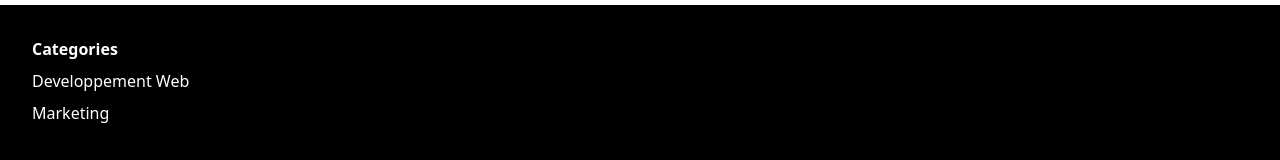
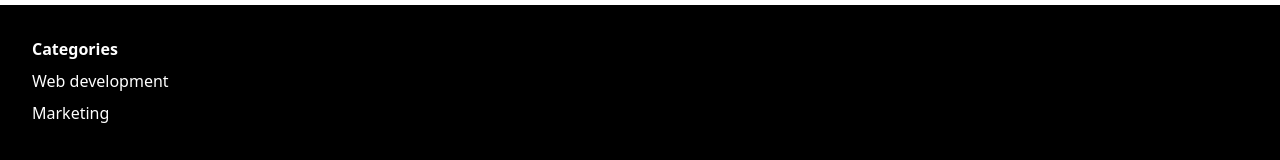
Before and after one commit to Naimoudine/e-learning-app, a React (Vite) app in the folder client/: page /courses in a window 1280 px wide. Shown: the part 579-739 px from the top of the page. Built offline with nearby package versions, Linux system fonts and the light colour scheme; no server answers.

Commit message:
wip fix courses search

```diff
--- a/client/src/components/NavModal.jsx
+++ b/client/src/components/NavModal.jsx
@@ -36,7 +36,7 @@ export default function NavModal({ showNavModal, setShowNavModal }) {
           <li>
             <NavLink
               className="nav-link"
-              to="/courses?q=developpement web"
+              to="/courses?q=web development"
               onClick={() => setShowNavModal(false)}
             >
               Developpement Web
--- a/client/src/components/footer/Footer.jsx
+++ b/client/src/components/footer/Footer.jsx
@@ -7,8 +7,8 @@ function Footer() {
         <ul className="flex flex-col gap-2 py-4 md:py-0">
           <li className="font-semibold">Categories</li>
           <li>
-            <Link className="nav-link" to="/courses?q=developpement web">
-              Developpement Web
+            <Link className="nav-link" to="/courses?q=web development">
+              Web development
             </Link>
           </li>
           <li>
--- a/client/src/components/header/Navbar.jsx
+++ b/client/src/components/header/Navbar.jsx
@@ -34,7 +34,7 @@ export default function Navbar({ setShowNavModal }) {
             className="p-1 bg-transparent"
           >
             <option value="">Categories</option>
-            <option value="developpement web">developpement web</option>
+            <option value="web development">web development</option>
             <option value="marketing">marketing</option>
           </select>
         </li>
--- a/client/src/pages/CoursesPage.jsx
+++ b/client/src/pages/CoursesPage.jsx
@@ -4,11 +4,10 @@ import CourseList from "../components/courses/CourseList";
 
 export default function CoursesPage() {
   const [courses, setCourses] = useState([]);
-  const [filter, setFilter] = useState("");
   const { search } = useLocation();
+  const filter = search.slice(3).replace(/%20/, " ");
 
   useEffect(() => {
-    setFilter(search.slice(3).replace(/%20/, " "));
     const fetchCourses = async () => {
       try {
         const response = await fetch(
```
Also changed, not shown: 2 other files (tests, documents, lock files or other folders).
